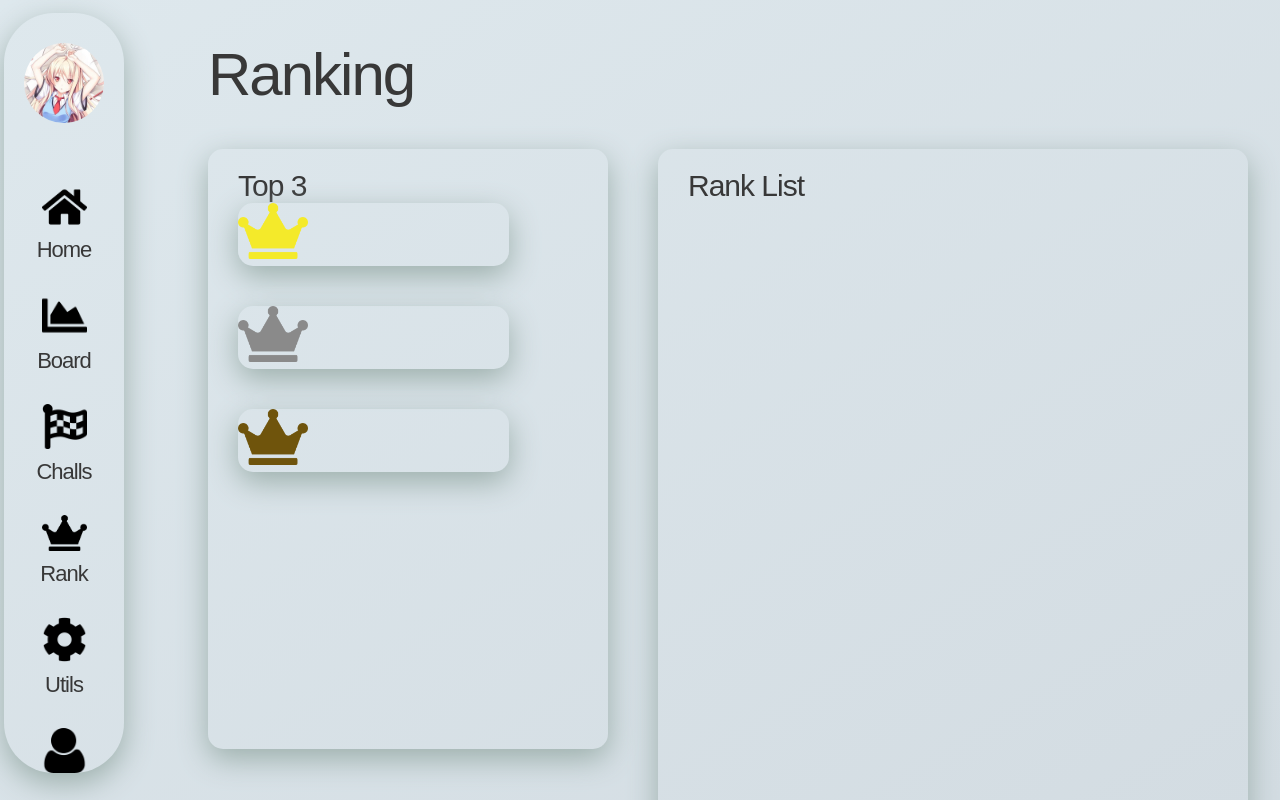
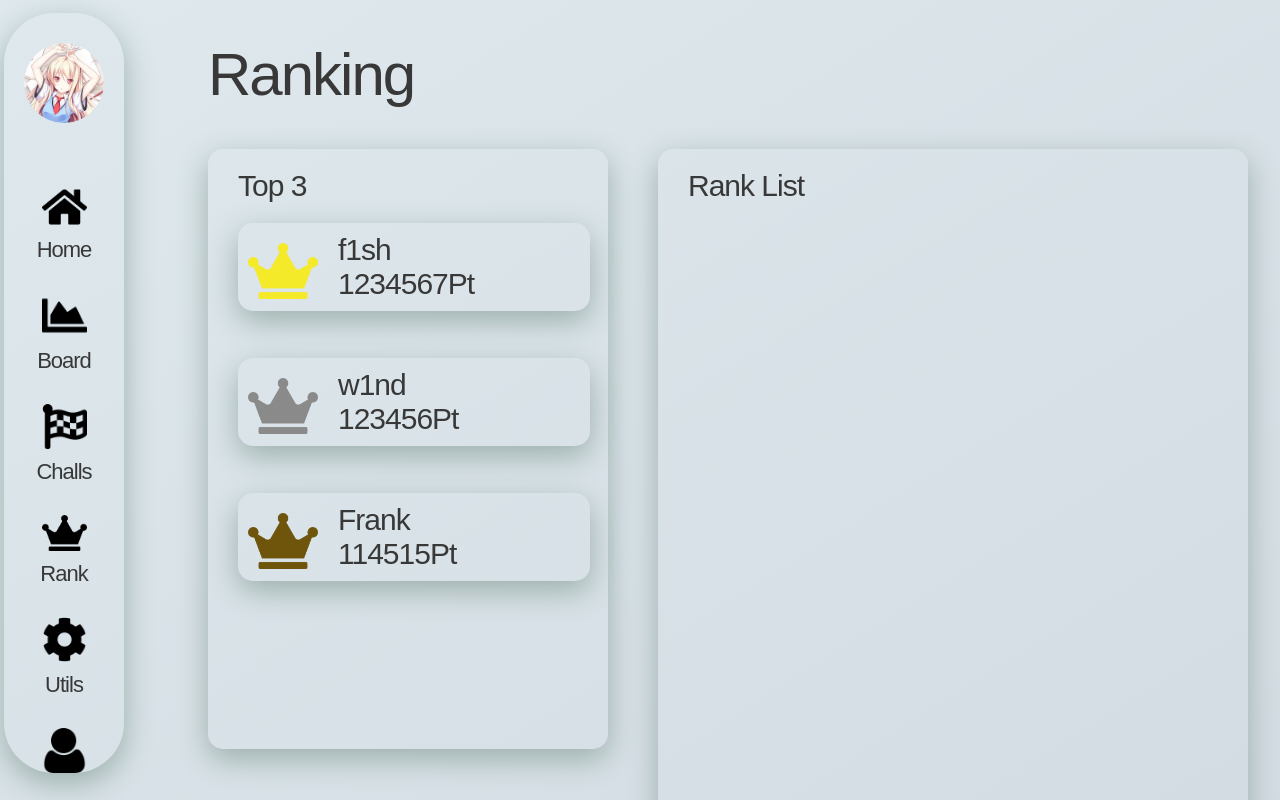
Before and after one commit to Endcat/ciscn-ctfplatform, a Vue app: page /ranking in a window 1280 px wide. Built offline with nearby package versions, Linux system fonts and the light colour scheme.

Commit message:
Update ranking top3

```diff
--- /dev/null
+++ b/src/components/rankBar.vue
@@ -0,0 +1,15 @@
+<template>
+    <div id="rank-bar" :style="$store.state.activeScheme.boxShadow">
+
+    </div>
+</template>
+
+<script>
+    export default {
+        name: "rankBar"
+    }
+</script>
+
+<style scoped>
+
+</style>
--- a/src/views/Ranking.vue
+++ b/src/views/Ranking.vue
@@ -13,10 +13,10 @@
                         </div>
                         <div class="top-team-board-right">
                             <div class="team-name">
-
+                                f1sh
                             </div>
                             <div class="team-score">
-
+                                1234567Pt
                             </div>
                         </div>
                     </div>
@@ -26,10 +26,10 @@
                         </div>
                         <div class="top-team-board-right">
                             <div class="team-name">
-
+                                w1nd
                             </div>
                             <div class="team-score">
-
+                                123456Pt
                             </div>
                         </div>
                     </div>
@@ -39,10 +39,10 @@
                         </div>
                         <div class="top-team-board-right">
                             <div class="team-name">
-
+                                Frank
                             </div>
                             <div class="team-score">
-
+                                114515Pt
                             </div>
                         </div>
                     </div>
@@ -54,16 +54,21 @@
                 <div class="title rank-board-title">
                     Rank List
                 </div>
-                <!--todo ul list here-->
+                <ul class="rank-list-wrapper">
+                    <li>
+                        <rank-bar></rank-bar>
+                    </li>
+                </ul>
             </div>
         </div>
     </div>
 </template>
 
 <script>
+    import RankBar from "../components/rankBar";
     export default {
         name: "Ranking",
-        components: {}
+        components: {RankBar}
     }
 </script>
 
@@ -105,7 +110,8 @@
         display: inline-block;
         border-radius: 15px;
         width: 95%;
-        margin-bottom: 40px;
+        margin-bottom: 20px;
+        margin-top: 20px;
         transition: all 0.2s linear;
     }
     .leader-board:hover{
@@ -135,4 +141,28 @@
         height: 750px;
         float: left;
     }
+    .top-team-board-left {
+        position: relative;
+        float: left;
+    }
+    .top-team-board-left img {
+        padding-top: 20px;
+        padding-left: 10px;
+    }
+    .top-team-board-right{
+        float: left;
+    }
+    .team-name {
+        float: top;
+        text-indent: 20px;
+        padding-top: 10px;
+    }
+    .team-score {
+        float: bottom;
+        text-indent: 20px;
+        padding-bottom: 10px;
+    }
+    .rank-list-wrapper {
+        list-style: none;
+    }
 </style>
```
